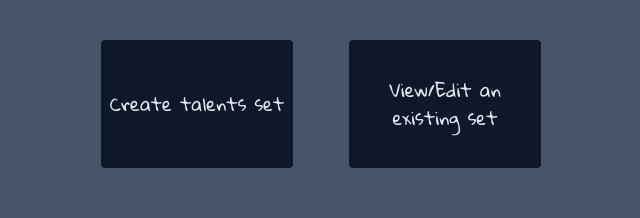
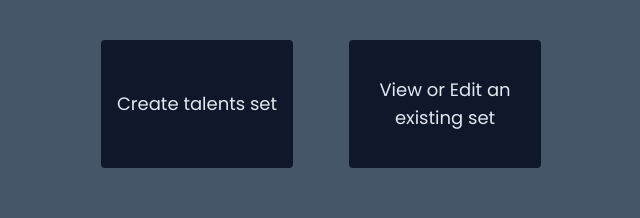
Before and after one commit to jinitsuga/share-talents, a React (Vite) app: page / in a window 1280 px wide. Shown: the top 218 px of the page, without its empty margins (311-951 px from the left). Built offline with nearby package versions, Linux system fonts and the light colour scheme.

Commit message:
font change

```diff
--- a/index.html
+++ b/index.html
@@ -4,7 +4,7 @@
     <link rel="preconnect" href="https://fonts.googleapis.com" />
     <link rel="preconnect" href="https://fonts.gstatic.com" crossorigin />
     <link
-      href="https://fonts.googleapis.com/css2?family=Gloria+Hallelujah&family=Permanent+Marker&display=swap"
+      href="https://fonts.googleapis.com/css2?family=Poppins:wght@400;500&display=swap"
       rel="stylesheet"
     />
 
--- a/src/App.css
+++ b/src/App.css
@@ -2,5 +2,5 @@ body {
   height: 100%;
   margin: 0;
   background-color: rgb(71 85 105);
-  font-family: "Gloria Hallelujah", cursive;
+  font-family: "Poppins", sans-serif;
 }
--- a/src/Components/ChooseAction/Choose.tsx
+++ b/src/Components/ChooseAction/Choose.tsx
@@ -19,7 +19,7 @@ const ChoosePath: FC = () => {
         tooltip="Make a new set of talents from scratch"
       ></Option>
       <Option
-        text="View/Edit an existing set"
+        text="View or Edit an existing set"
         tooltip="Import an existing set to browse, or edit it into a new one"
       ></Option>
     </div>
--- a/src/Components/ChooseAction/Option.tsx
+++ b/src/Components/ChooseAction/Option.tsx
@@ -22,7 +22,7 @@ const Option: FC<Props> = ({ text, tooltip }) => {
         onMouseEnter={handleEnter}
         onMouseLeave={handleLeave}
         className="text-slate-200 bg-slate-900 border mr-4 w-48 h-32 rounded border-transparent text-lg p-1 self-end
-         hover:text-teal-200 hover:scale-125 active:bg-slate-300 active:text-slate-900"
+         hover:text-teal-100 hover:scale-125 active:bg-slate-300 active:text-slate-900"
       >
         {text}
       </button>
--- a/src/Components/Tooltip/Tooltip.tsx
+++ b/src/Components/Tooltip/Tooltip.tsx
@@ -11,7 +11,7 @@ const Tooltip: FC<Props> = ({ text, shown }) => {
       className={
         !shown
           ? "hidden"
-          : "flex items-center justify-center  w-40 h-32 text-center text-teal-200 text-lg mt-6"
+          : "flex items-center justify-center  w-40 h-32 text-center text-teal-100 text-lg mt-6"
       }
     >
       <p>{text}</p>
```
